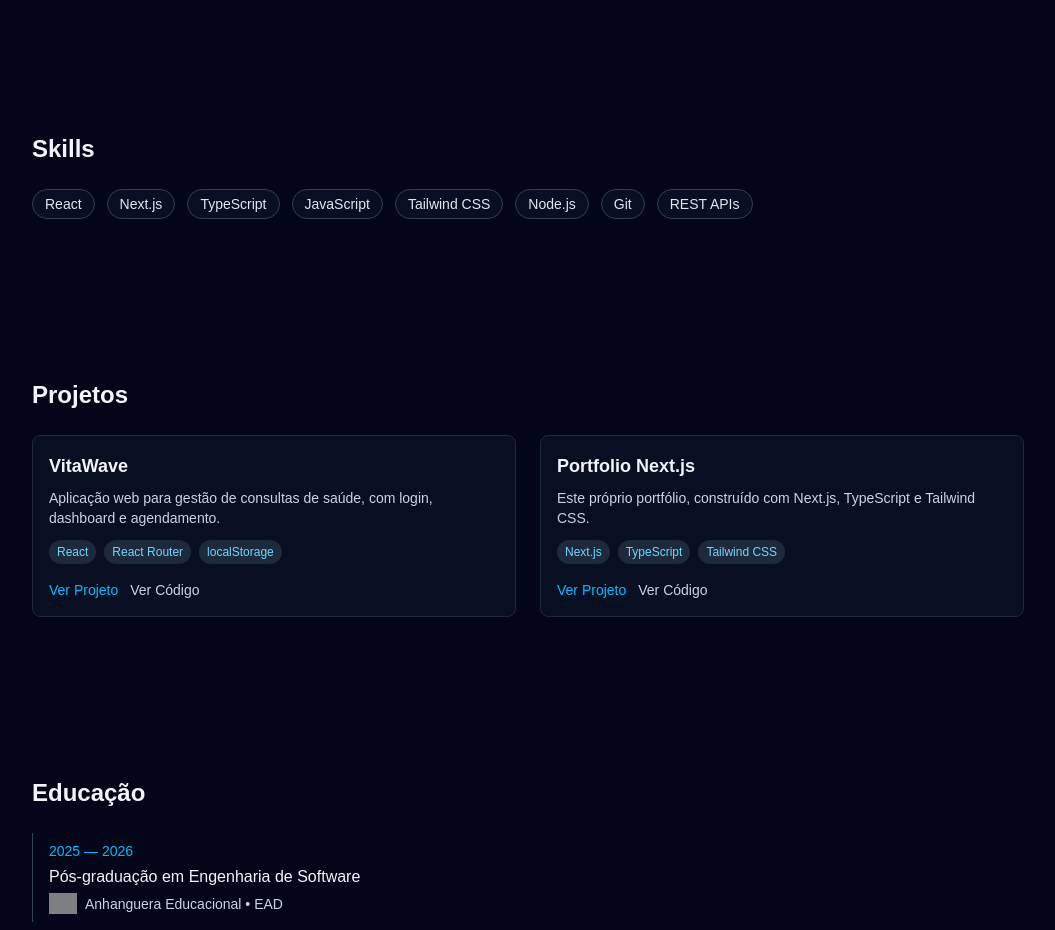
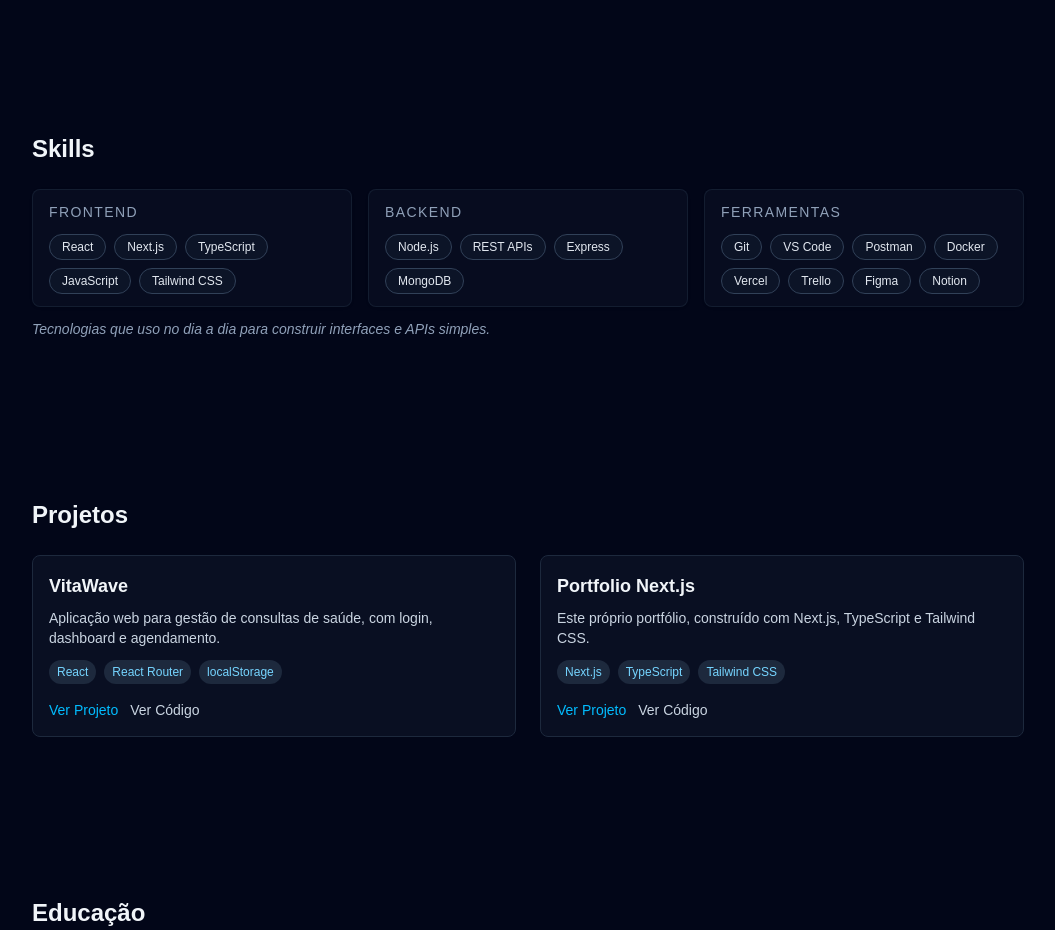
Before and after one commit to ManzanoW/my-portfolio, a Next.js app: page / in a window 1280 px wide. Shown: the part 1120-2050 px from the top of the page, without its empty margins (112-1167 px from the left). Built offline with nearby package versions, Linux system fonts and the light colour scheme; grey boxes are pictures that could not be loaded.

Commit message:
improved skills section layout

```diff
--- a/app/skills/Skills.tsx
+++ b/app/skills/Skills.tsx
@@ -1,28 +1,50 @@
-const skills = [
-    'React',
-    'Next.js',
-    'TypeScript',
-    'JavaScript',
-    'Tailwind CSS',
-    'Node.js',
+const skillGroups = {
+    Frontend: ['React', 'Next.js', 'TypeScript', 'JavaScript', 'Tailwind CSS'],
+    Backend: ['Node.js', 'REST APIs', 'Express', 'MongoDB'],
+    Ferramentas: [
         'Git',
-    'REST APIs',
-]
+        'VS Code',
+        'Postman',
+        'Docker',
+        'Vercel',
+        'Trello',
+        'Figma',
+        'Notion',
+    ],
+}
 
 export function Skills() {
     return (
-        <div>
+        <section>
             <h2 className='mb-6 text-2xl font-semibold'>Skills</h2>
-            <div className='flex flex-wrap gap-3'>
-                {skills.map((skill) => (
+
+            <div className='grid gap-4 md:grid-cols-3 md:items-start'>
+                {Object.entries(skillGroups).map(([group, list]) => (
+                    <div
+                        key={group}
+                        className='rounded-lg border border-slate-800/60 bg-slate-900/40 px-4 py-3 shadow-sm transition hover:border-sky-500'
+                    >
+                        <h3 className='mb-3 text-sm font-medium tracking-widest text-slate-400 uppercase'>
+                            {group}
+                        </h3>
+                        <div className='flex flex-wrap gap-2'>
+                            {list.map((skill) => (
                                 <span
                                     key={skill}
-                        className='rounded-full border border-slate-700 bg-slate-900/60 px-3 py-1 text-sm text-slate-200 transition hover:scale-[1.02] hover:border-sky-500 hover:bg-slate-900/80 hover:text-sky-400'
+                                    className='rounded-full border border-slate-700 bg-slate-900/70 px-3 py-1 text-xs text-slate-200 transition hover:border-sky-500 hover:bg-slate-900 hover:text-sky-400'
                                 >
                                     {skill}
                                 </span>
                             ))}
                         </div>
                     </div>
+                ))}
+            </div>
+
+            <p className='mt-3 text-sm text-slate-400 italic md:col-span-3'>
+                Tecnologias que uso no dia a dia para construir interfaces e
+                APIs simples.
+            </p>
+        </section>
     )
 }
```
Also changed, not shown: app/projects/Projects.tsx (line endings or trailing spaces). Lines whose indentation alone changed are shown as unchanged.
